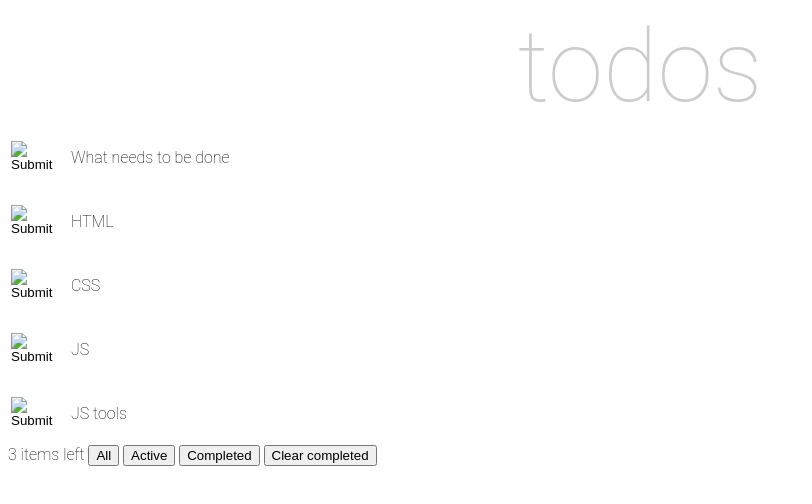
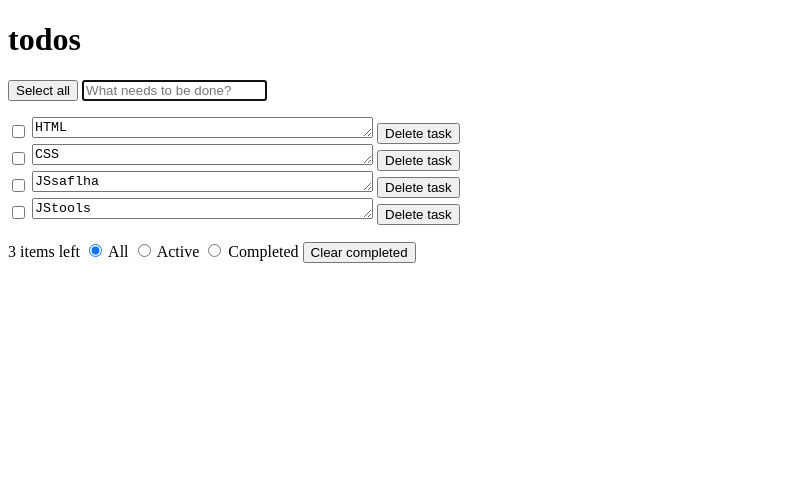
Before and after one commit to ok-technopolis-autumn-2019/Ekaterina_Moreva, a plain HTML site: page index.html in a window 1280 px wide. Shown: the whole page, without its empty margins (0-812 px from the left). Drawn offline with Linux system fonts and the light colour scheme.

Commit message:
Improving html

```diff
--- a/index.html
+++ b/index.html
@@ -1,95 +1,105 @@
 <!DOCTYPE html>
-<html lang="en">
+<html lang="eu">
   <head>
-      <meta charset="UTF-8">
-      <title>todos</title>
+    <meta charset="UTF-8" />
+    <title>
+      todos
+    </title>
     <style>
-         body {
-         font-family: "Roboto Thin", serif;
-         background-color: #f5ff0;
-         }
-         .header-title {
-         margin: 0;
-         font-size: 100px;
-         color: #CCCCCC;
-         font-style: normal;
-         font-weight: 200;
-         text-align: center;
-         }
-         .section-main_row {
-         width: 562px;
-         height: 64px;
-         }
-         .section-main_bottom-menu {
-         width: 562px;
-         height: 44px;
-         position: absolute;
-         bottom: 0;
-         }
+    li{list-style-type: none;}
+    ul{padding-left: 0;}
     </style>
   </head>
+
   <body>
-      <h1 class="header-title" role="banner" aria-label="Label todos">todos</h1>
-      <div role="" aria-label="List of results">
-         <table class = "section-main_row">
-            <tr>
-               <td width="56">
-                  <input type="image" src="icons/select-all.png" class="row_icon" role="button" aria-label="Expand the list of results">
-               </td>
-               <td>
-                  What needs to be done
-               </td>
-            </tr>
-         </table>
-         <table class="section-main_row">
-            <tr>
-               <td width="56">
-                  <input type="image" src="icons/close.png" class="row_icon">
-               </td>
-               <td>
-                  HTML
-               </td>
-            </tr>
-         </table>
-         <table class="section-main_row">
-            <tr>
-               <td width="56">
-                  <input type="image" src="icons/close.png" class="row_icon" >
-               </td>
-               <td>
-                  CSS
-               </td>
-            </tr>
-         </table>
-         <table class="section-main_row">
-            <tr>
-               <td width="56">
-                  <input type="image" src="icons/close.png" class="row_icon" >
-               </td>
-               <td>
-                  JS
-               </td>
-            </tr>
-         </table>
-         <table class="section-main_row">
-            <tr>
-               <td width="56">
-                  <input type="image" src="icons/close.png" class="row_icon" >
-               </td>
-               <td>
-                  JS tools
-               </td>
-            </tr>
-         </table>
+    <div class="todo-app">
+      <header class="todo-app__header">
+        <h1 class="header-title">todos</h1>
+      </header>
+
+      <main class="todo-app__frame">
+        <section class="todo-app__frame-main-control">
+          <span class="main-control__select-all">
+            <button class="main-control__select-all-button">Select all</button>
+          </span>
+          <span class="main-control__create-new">
+            <input class="main-control__add-new-input" type="text" aria-label="main-control__add-new-item" placeholder="What needs to be done?" autofocus="autofocus">
+          </span>
+        </section>
+
+        <section class="todo-app__frame-tasks">
+          <ul class="tasks-list">
+
+            <li class="tasks-list__item">
+              <div class="item__view">
+			    <label class="item__view-status">
+                  <input type="checkbox" class="item__view-status" aria-label="Completed task: HTML">
+                   <textarea class="item__view-content" aria-label="item__content: HTML" cols="40" rows="1">HTML</textarea>
+                </label>
+                <button class="item__view-delete-button">Delete task</button>
               </div>
-      <span id="items-counter" class="section-main_bottom-menu_text">3 items left</span>
-      <button id="AllButton" class="section-main_bottom-menu-button">All</button>
-      <button id="ActiveButton" class="section-main_bottom-menu-button">Active</button>
-      <button id="CompletedButton" class="section-main_bottom-menu-button">Completed</button>
-      <button id="status" class="section-main_bottom-menu-button">Clear completed</button>
+            </li>
+
+            <li class="tasks-list__item item">
+              <div class="item__view">
+				<label class="item__view-status">
+                  <input type="checkbox" class="item__view-status" aria-label="Completed task: CSS">
+                  <textarea class="item__view-content" aria-label="item__content: CSS" cols="40" rows="1">CSS</textarea>
+                </label>
+                <button class="item__view-delete-button">Delete task</button>
               </div>
+            </li>
+
+            <li class="tasks-list__item item">
+              <div class="item__view">
+				<label class="item__view-status">
+                  <input type="checkbox" class="item__view-status" aria-label="Completed task: JS">
+                  <textarea class="item__view-content" aria-label="item__content: JS" cols="40" rows="1">JSsaflha</textarea>
+                </label>
+                <button class="item__view-delete-button">Delete task</button>
               </div>
+            </li>
+
+            <li class="tasks-list__item item">
+              <div class="item__view">
+                <label class="item__view-status">
+                  <input type="checkbox" class="item__view-status" aria-label="Completed task: JStools">
+                  <textarea class="item__view-content" aria-label="item__content: JStools" cols="40" rows="1">JStools</textarea>
+                </label>
+                <button class="item__view-delete-button">Delete task</button>
               </div>
+            </li>
+          </ul>
+        </section>
+
+        <section class="todo-app__frame-actions-bar actions-bar">
+          <span class="actions-bar__item">
+
+            <span class="task-counter">3 items left</span>
+
+            <span class="task-filter" role="group" aria-label="Filter tasks by status">
+              <label class="task-filter__item">
+                <input class="task-filter__input" type="radio" name="filter" checked="checked" value="All">
+                <span class="task-filter__text" aria-label="Select all tasks">All</span>
+              </label>
+
+              <label class="task-filter__item">
+                <input class="task-filter__input" type="radio" name="filter" value="Active">
+                <span class="task-filter__text" aria-label="Select active tasks">Active</span>
+              </label>
+
+              <label class="task-filter__item">
+                <input class="task-filter__input" type="radio" name="filter" value="Completed">
+                <span class="task-filter__text" aria-label="Select completed tasks">Completed</span>
+              </label>
+            </span>
+
+            <span class="task-cleaner">
+              <button class="task-cleaner__clear-completed">Clear completed</button>
+            </span>
+          </span>
+        </section>
+      </main>
     </div>
   </body>
 </html>
```
Lines whose indentation alone changed are shown as unchanged.
